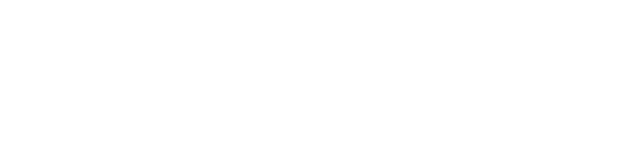
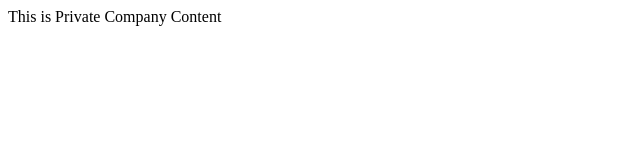
Before and after one commit to burhankhan111/CML, a plain HTML site: page Index.html in a window 1280 px wide. Shown: the whole page, without its empty margins (0-640 px from the left). Drawn offline with Linux system fonts and the light colour scheme.

Commit message:
Updated Data

```diff
--- a/Index.html
+++ b/Index.html
@@ -0,0 +1 @@
+<p>This is Private Company Content</p>
--- a/style.css
+++ b/style.css
@@ -1,10 +1,10 @@
-<style>
+
     body {
     font-family: Arial, sans-serif;
     background-color: #f0f0f0;
 }
+
 p {
     color: #333;
     font-size: 16px;
 }
-</style>
```
Lines whose indentation alone changed are shown as unchanged.
